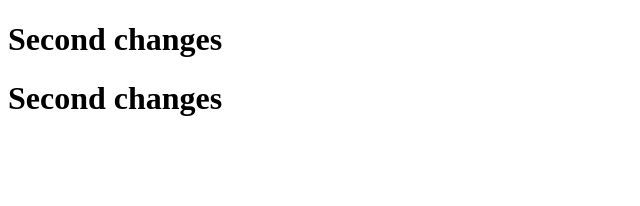
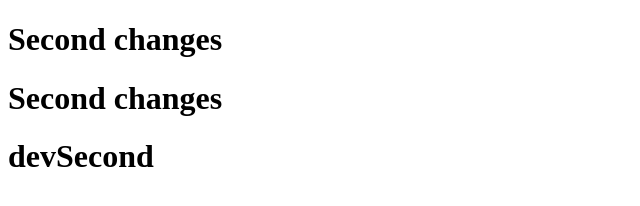
Before and after one commit to Beginner777-cpp/myWork, a plain HTML site: page index.html in a window 1280 px wide. Shown: the whole page, without its empty margins (0-640 px from the left). Drawn offline with Linux system fonts and the light colour scheme.

Commit message:
devSecond

```diff
--- a/index.html
+++ b/index.html
@@ -8,5 +8,6 @@
 <body>
     <h1>Second changes</h1>
     <h1>Second changes</h1>
+    <h1>devSecond</h1>
 </body>
 </html>
```
